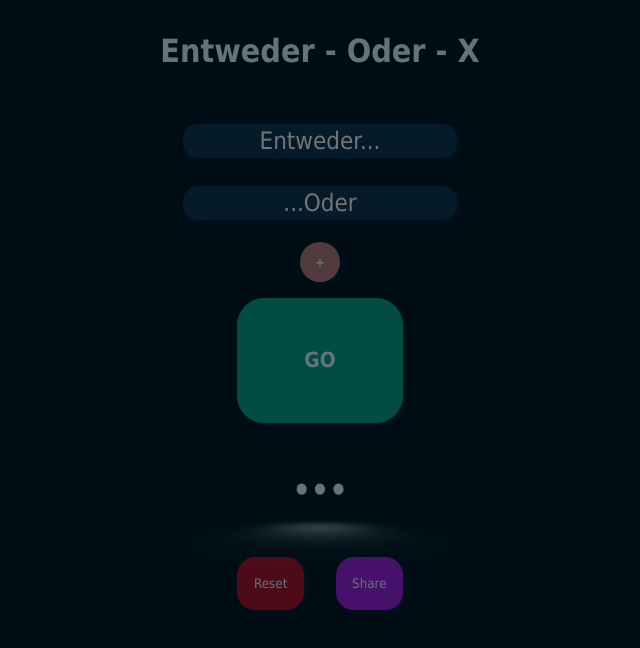
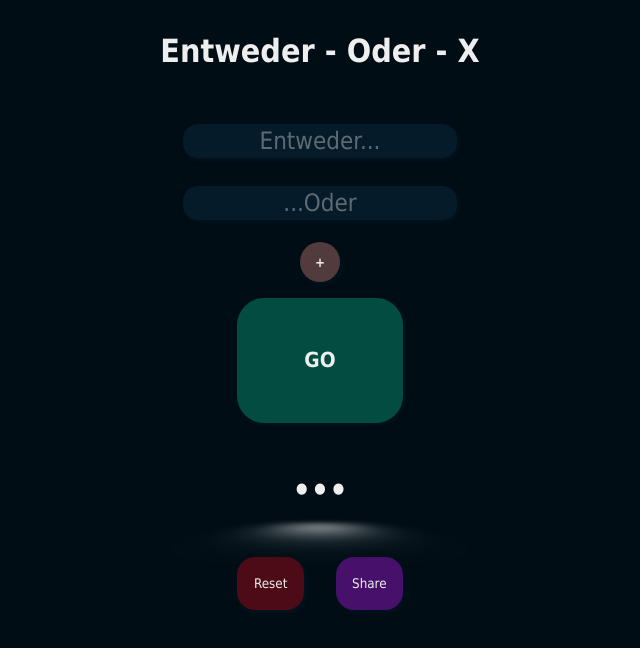
Before and after one commit to klausMistlberger/entweder-oder-react, a React (Create React App) app: page / in a window 1280 px wide. Shown: the top 648 px of the page, without its empty margins (320-960 px from the left). Built offline with nearby package versions, Linux system fonts and the light colour scheme; the HTML template or start-up script is replaced by a standard one.

Commit message:
change font color

```diff
--- a/src/App.css
+++ b/src/App.css
@@ -62,6 +62,7 @@ form {
   margin-bottom: 1em;
   font-size: 2em;
   font-weight: 700;
+  text-align: center;
   color: var(--text-color);
   position: relative;
 }
@@ -88,6 +89,7 @@ button {
   justify-content: center;
   align-items: center;
   transition: background-color var(--transition);
+  z-index: 9;
 }
 
 .utility-button {
--- a/src/components/Input.module.css
+++ b/src/components/Input.module.css
@@ -24,3 +24,7 @@
   background-color: var(--input-focus-color);
   box-shadow: 3px 3px 4px var(--input-focus-color);
 }
+
+::placeholder {
+  color: var(--input-placeholder-color);
+}
--- a/src/index.css
+++ b/src/index.css
@@ -4,9 +4,10 @@
   --transition: 160ms ease-in-out;
   --background: #000d15;
   --shadow-color: #001420;
-  --text-color: #65747b;
+  --text-color: #eeeeee;
   --text-color-dark: #072030;
   --input-color: #051b29;
+  --input-placeholder-color: #dddddd69;
   --input-focus-color: #1a313f;
   --result-button-color: #024c42;
   --result-button-hover-color: #017365;
```
